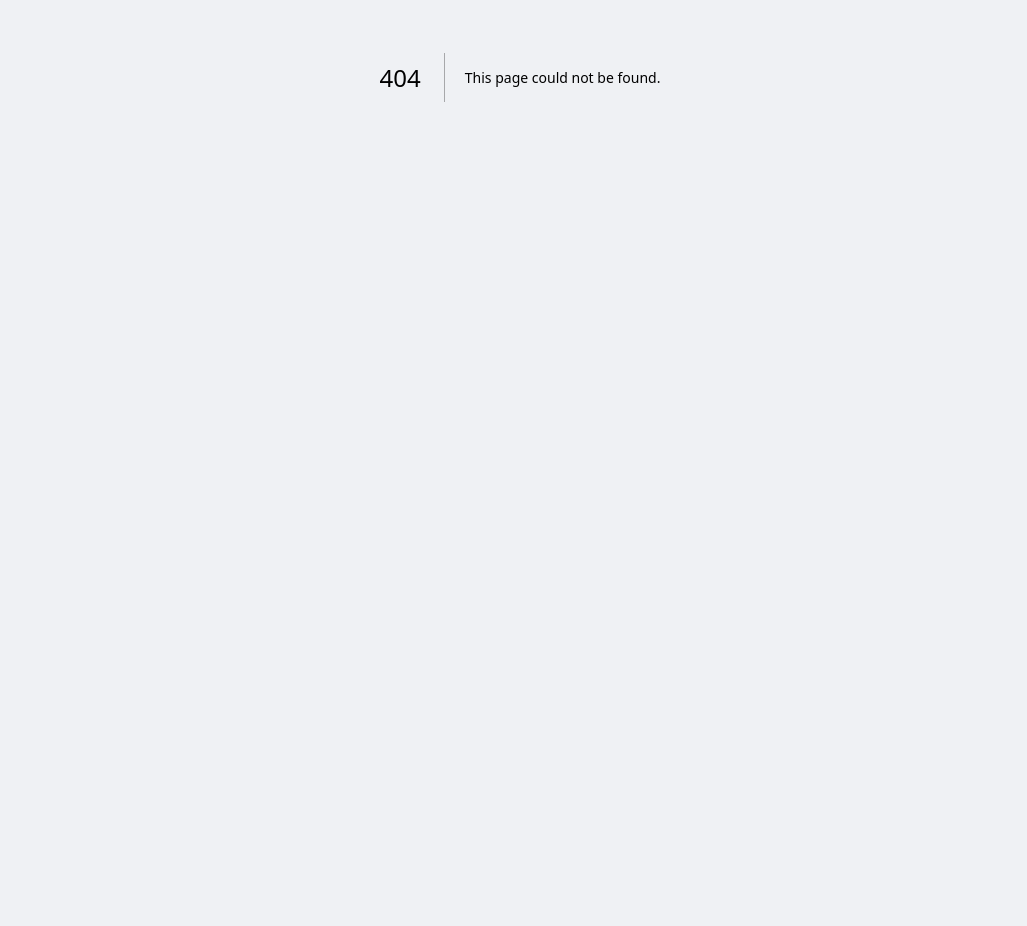
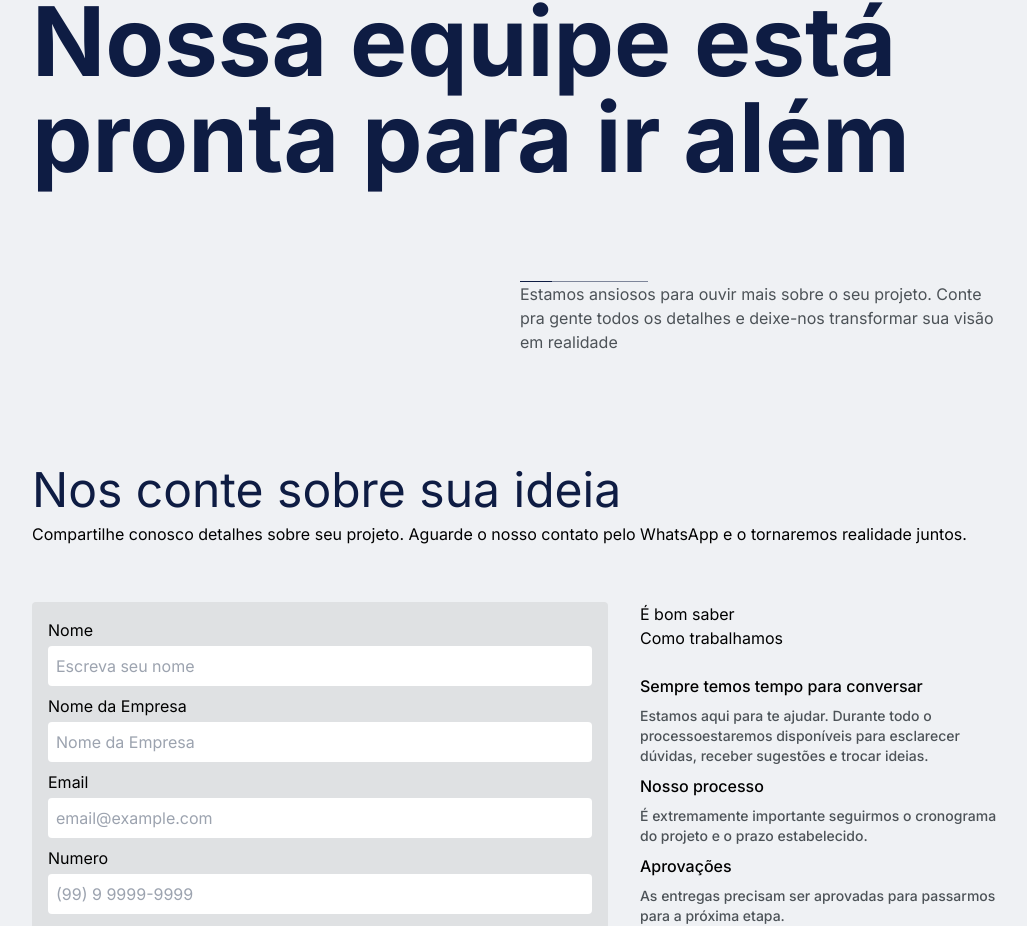
Before and after one commit to GomidesTs/site-gomides-web, a Next.js app: page /contact in a window 1280 px wide. Before the commit this address had no page. Shown: the part 323-1249 px from the top of the page, without its empty margins (120-1147 px from the left). Before the commit the page ends 800 px from the top, so only its background shows below. Built offline with nearby package versions, Linux system fonts and the light colour scheme.

Commit message:
faet: contact
Creating the contact page template

```diff
--- /dev/null
+++ b/src/app/contact/page.tsx
@@ -0,0 +1,111 @@
+import { Form } from '@/components/Form';
+
+export default function Contact() {
+  return (
+    <main className="mt-12 lg:mt-60">
+      <div className="flex items-center justify-start gap-6 opacity-70">
+        <div className="h-0.5 w-10 bg-gray-500" />
+        <p className="text-center text-sm font-normal uppercase tracking-wide text-gray-300">
+          Vamos trabalhar
+        </p>
+      </div>
+
+      <h1 className="mt-8 text-4xl font-bold text-blue-500 lg:mt-14 lg:text-8xl">
+        Nossa equipe está pronta para ir além
+      </h1>
+
+      <div className="flex justify-end">
+        <div className="mt-8 lg:mt-24 lg:w-2/4">
+          <div className="before:left-0-0 relative h-px w-32 bg-blue-500/50 before:absolute before:top-0 before:h-px before:w-8 before:bg-blue-500"></div>
+          <p className="text-gray-300">
+            Estamos ansiosos para ouvir mais sobre o seu projeto. Conte pra
+            gente todos os detalhes e deixe-nos transformar sua visão em
+            realidade
+          </p>
+        </div>
+      </div>
+
+      <section className="mb-28">
+        <h2 className="text-2xl text-blue-500 lg:mt-28 lg:text-5xl">
+          Nos conte sobre sua ideia
+        </h2>
+
+        <p className="mt-2">
+          Compartilhe conosco detalhes sobre seu projeto. Aguarde o nosso
+          contato pelo WhatsApp e o tornaremos realidade juntos.
+        </p>
+
+        <div className="mt-14 flex flex-col gap-8 lg:flex-row">
+          <Form />
+          <div className="hidden w-2/5 lg:inline-block">
+            <span>É bom saber</span>
+
+            <h4>Como trabalhamos</h4>
+
+            <ul className="mt-6 flex list-disc flex-col gap-2">
+              <li className="flex flex-col font-medium">
+                Sempre temos tempo para conversar
+                <span className="mt-2 text-sm text-gray-300">
+                  Estamos aqui para te ajudar. Durante todo o processoestaremos
+                  disponíveis para esclarecer dúvidas, receber sugestões e
+                  trocar ideias.
+                </span>
+              </li>
+
+              <li className="flex flex-col font-medium">
+                Nosso processo
+                <span className="mt-2 text-sm text-gray-300">
+                  É extremamente importante seguirmos o cronograma do projeto e
+                  o prazo estabelecido.
+                </span>
+              </li>
+
+              <li className="flex flex-col font-medium">
+                Aprovações
+                <span className="mt-2 text-sm text-gray-300">
+                  As entregas precisam ser aprovadas para passarmos para a
+                  próxima etapa.
+                </span>
+              </li>
+
+              <li className="flex flex-col font-medium">
+                Somos parceiros
+                <span className="mt-2 text-sm text-gray-300">
+                  Estaremos sempre ao seu lado durante a construção do seu
+                  projeto. Nosso time é seu time.
+                </span>
+              </li>
+            </ul>
+          </div>
+        </div>
+
+        <div className="relative mt-28 h-px w-full bg-blue-500/80 before:absolute before:-top-1 before:right-0 before:h-1 before:w-8 before:bg-blue-500/80"></div>
+      </section>
+
+      <section className="mb-8 mt-28">
+        <div className="flex gap-2">
+          <span className="-mt-14 text-8xl leading-none text-gray-300">
+            &#8220;
+          </span>
+
+          <div className="flex flex-col gap-3">
+            <p className="text-xl text-black-500/90 lg:text-4xl">
+              Desde o atendimento personalizado até o desenvolvimento do
+              projeto, só tenho elogios pelo excelente trabalho. O resultado
+              superou minhas expectativas e o projeto ficou ainda melhor do que
+              eu imaginava.
+            </p>
+
+            <p className="text-2xl font-medium text-black-500">
+              Daniela Martin
+            </p>
+
+            <p className="text-sm text-black-500/50">Eng. Alimentos</p>
+          </div>
+        </div>
+
+        <div className="relative mt-28 h-px w-full bg-blue-500/80 before:absolute before:-top-1 before:left-0 before:h-1 before:w-8 before:bg-blue-500/80"></div>
+      </section>
+    </main>
+  );
+}
```
